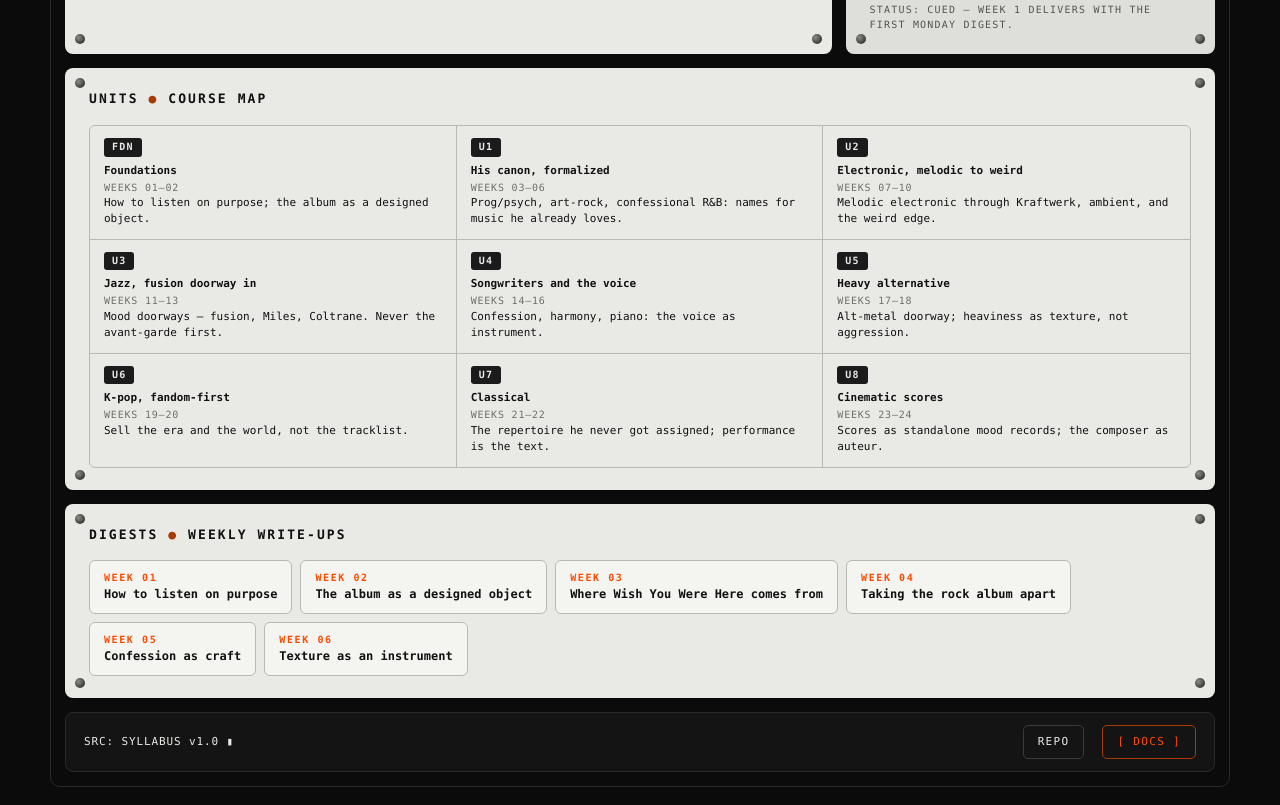
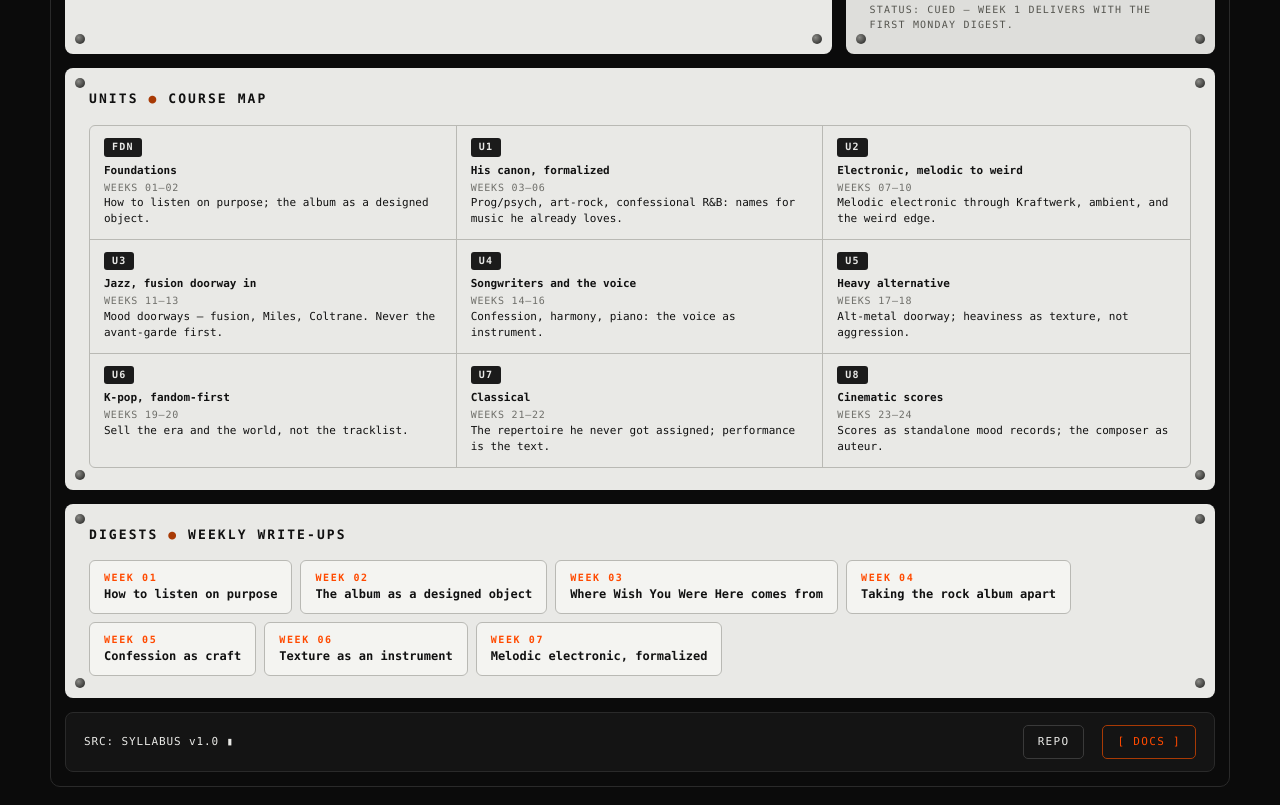
Before and after one commit to wes-chen/long-play, a plain HTML site: page docs/index.html in a window 1280 px wide. Shown: the part 940-1745 px from the top of the page. Drawn offline with Linux system fonts and the light colour scheme.

Commit message:
long-play: register Week 7 digest in index

```diff
--- a/docs/index.html
+++ b/docs/index.html
@@ -547,6 +547,7 @@
     ,{n:4, t:"Taking the rock album apart", url:"weeks/week-04.html"}
     ,{n:5, t:"Confession as craft", url:"weeks/week-05.html"}
     ,{n:6, t:"Texture as an instrument", url:"weeks/week-06.html"}
+    ,{n:7, t:"Melodic electronic, formalized", url:"weeks/week-07.html"}
   ];
   DIGESTS.forEach(function(d){
     var a = document.createElement("a");
```
